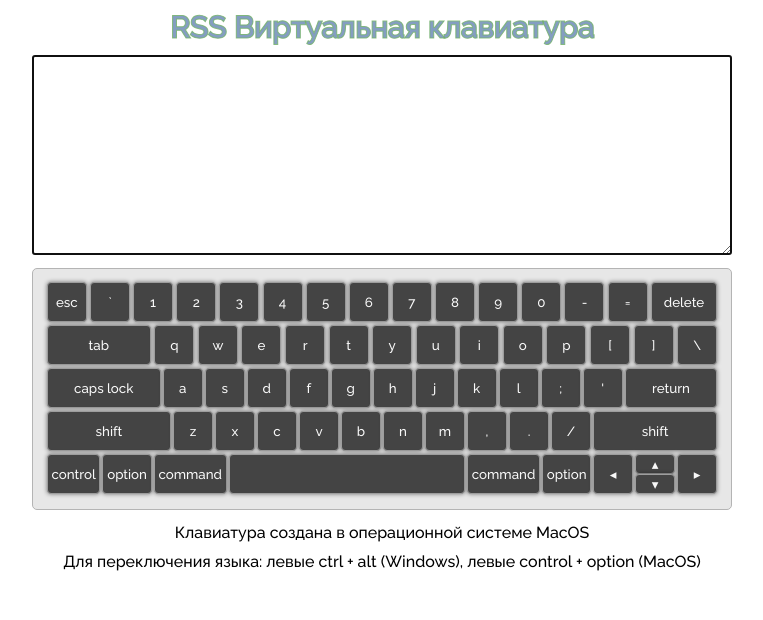
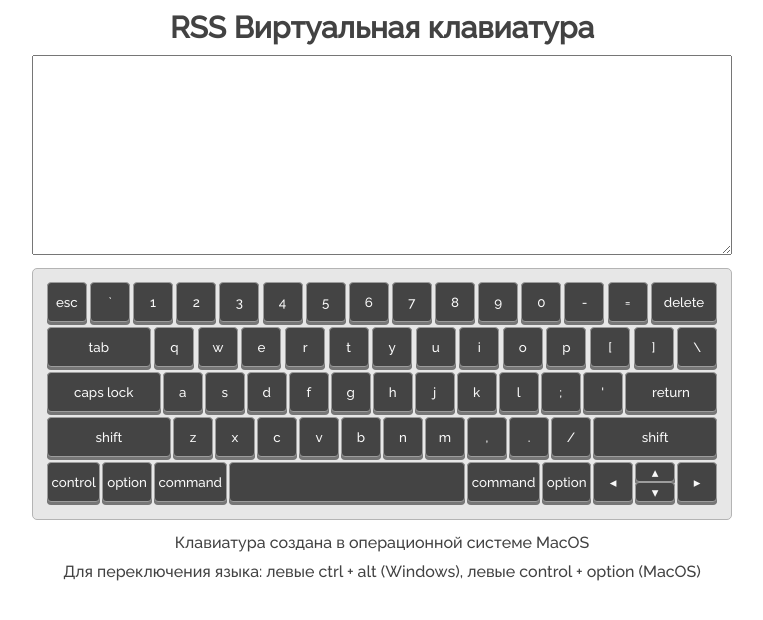
Before and after one commit to AlxndrSmk/virtual-keyboard, a website with bundled scripts: page index.html in a window 1280 px wide. Shown: the whole page, without its empty margins (258-1021 px from the left). Built offline with nearby package versions, Linux system fonts and the light colour scheme.

Commit message:
style: buuttons animation

```diff
--- a/src/css/style.css
+++ b/src/css/style.css
@@ -17,9 +17,7 @@ body {
   font-size: 30px;
   text-align: center;
   margin: 10px auto;
-  color: rgba(101, 134, 177, 0.8);
-  -webkit-text-stroke: 1px rgba(114, 177, 101, 0.8);
-  -webkit-text-fill-color: rgba(101, 134, 177, 0.8);
+  color: #424242;
 }
 
 .textarea {
@@ -31,6 +29,7 @@ body {
   padding: 10px;
   font-size: 18px;
   color: #444444;
+  outline: none;
 }
 
 .keyboard {
@@ -46,7 +45,7 @@ body {
   display: flex;
   align-items: center;
   justify-content: space-between;
-  margin-bottom: 3px;
+  margin-bottom: 5px;
 }
 
 .btn {
@@ -59,26 +58,37 @@ body {
   border-radius: 4px;
   margin: auto 1px;
   transition: all 0.3s;
-  box-shadow: rgba(0, 0, 0, .5) 0 0 4px ;
   outline: none;
+
+  box-shadow:
+    0px 0px rgba(128,128,128,1),
+    0px 3px rgba(118,118,118,1),
+    0px 0px rgba(108,108,108,1),
+    0px 0px rgba(98,98,98,1),
+    0px 2px rgba(88,88,88,1),
+    0px 1px rgba(78,78,78,1),
+    0px 1px 6px -18px rgba(128, 128, 128, 1);
 }
 
 .btn:hover {
   cursor: pointer;
-  background: rgba(48, 48, 48, 0.2);
-  box-shadow: none;
+  background: #808080;
 }
 
 .btn:active,
 .selected {
   background: #9d9d9d;
-  border-radius: 13px;
   box-shadow: none;
+  transform: translate(0, 3px);
+  border: 1px solid #9d9d9d;
 }
 
 .btn_size-xs {
   flex-grow: .1;
   height: 20px;
+}
+.btn_size-xs:nth-child(2) {
+  z-index: 1;
 }
 
 .btn_size-s {
@@ -103,6 +113,7 @@ body {
 }
 
 .arrow-buttons-wrapper {
+  position: relative;
   display: flex;
   flex-direction: column;
 }
@@ -110,4 +121,5 @@ body {
 .description {
   text-align: center;
   margin: 10px auto;
+  color: #424242;
 }
```
